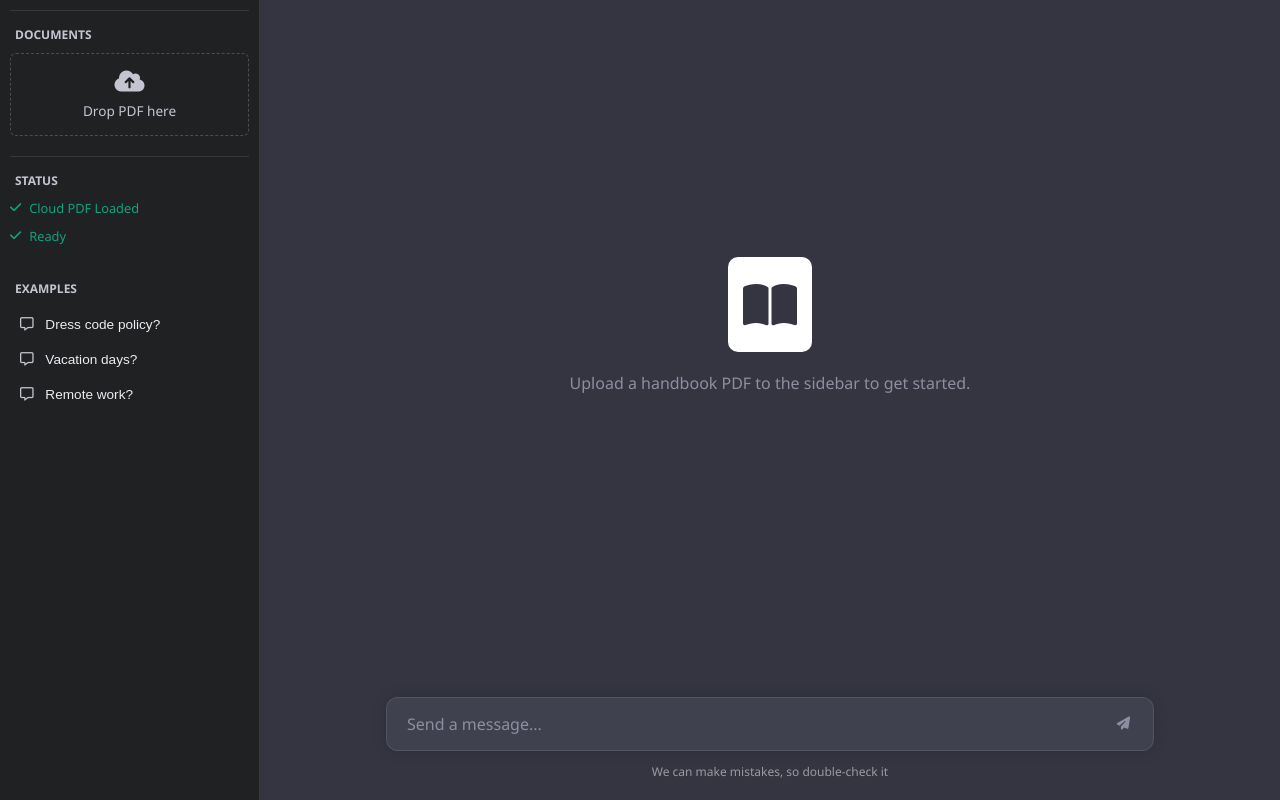
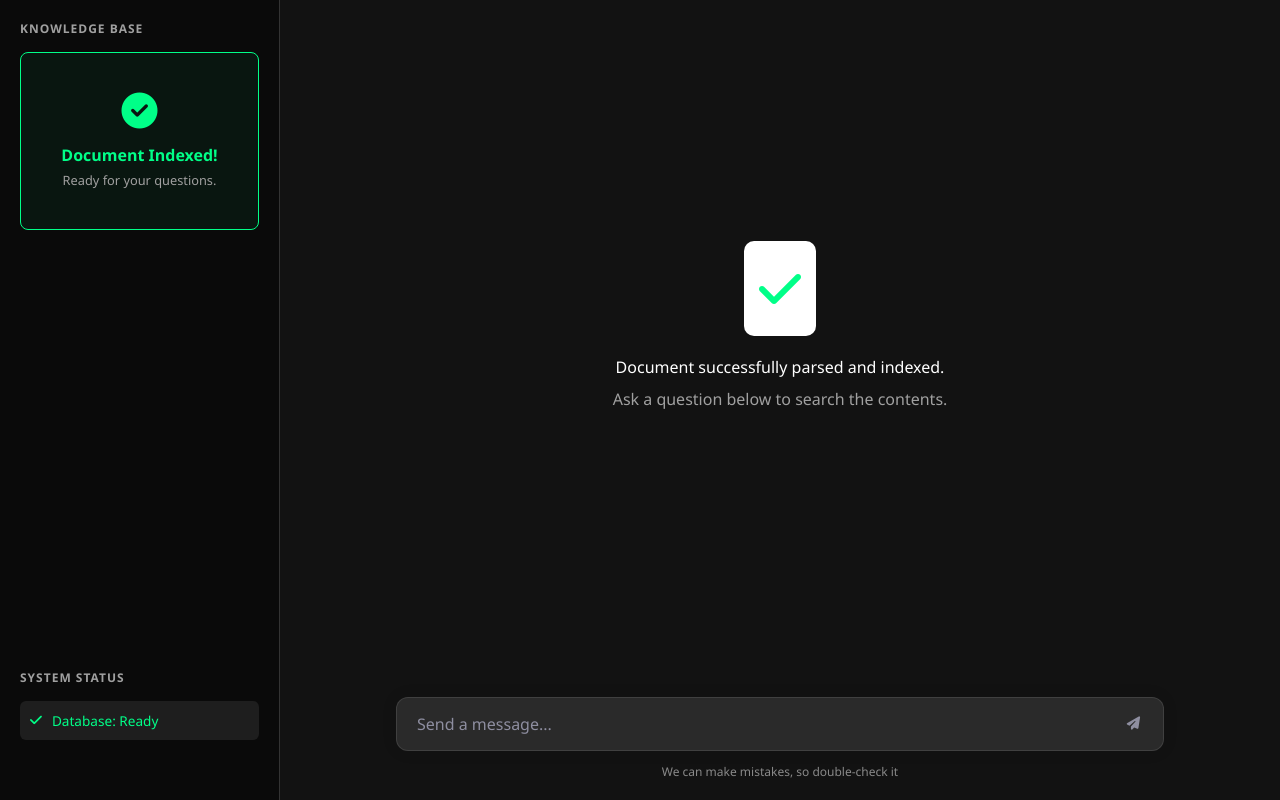
Before and after one commit to NichoHo/faq-assistant, a Flask app: page / in a window 1280 px wide. Run offline with Flask 3, Linux system fonts and the light colour scheme.

Commit message:
change sidebar design

```diff
--- a/static/style.css
+++ b/static/style.css
@@ -1,13 +1,13 @@
 :root {
-    --bg-sidebar: #202123;
-    --bg-main: #343541;
-    --bg-card: #444654;
-    --bg-input: #40414F;
-    --text-primary: #ECECF1;
-    --text-secondary: #C5C5D2;
-    --accent: #10a37f;
-    --accent-hover: #1a7f64;
-    --border: #4d4d4f;
+    --bg-sidebar: #0A0A0A;
+    --bg-main: #121212;
+    --bg-card: #1E1E1E;
+    --bg-input: #2A2A2A;
+    --text-primary: #FFFFFF;
+    --text-secondary: #A0A0A0;
+    --accent: #00FF88;
+    --accent-hover: #00CC6A;
+    --border: #333333;
 }
 
 * {
@@ -27,84 +27,98 @@ body {
 
 /* Sidebar */
 .sidebar {
-    width: 260px;
+    width: 280px;
     background-color: var(--bg-sidebar);
     display: flex;
     flex-direction: column;
-    padding: 10px;
-    border-right: 1px solid rgba(255,255,255,0.1);
+    padding: 20px;
+    border-right: 1px solid var(--border);
     flex-shrink: 0;
 }
 
 .sidebar-section {
     margin-bottom: 20px;
-    border-top: 1px solid rgba(255,255,255,0.1);
-    padding-top: 15px;
 }
 
 .sidebar-title {
     font-size: 0.75rem;
     color: var(--text-secondary);
-    font-weight: 600;
-    margin-bottom: 10px;
-    padding: 0 5px;
+    font-weight: 700;
+    margin-bottom: 15px;
+    letter-spacing: 1px;
     text-transform: uppercase;
 }
 
+/* Enhanced Upload Area */
 .upload-area {
-    border: 1px dashed rgba(255,255,255,0.2);
-    border-radius: 6px;
-    padding: 15px;
+    border: 2px dashed var(--border);
+    border-radius: 8px;
+    padding: 40px 20px;
     text-align: center;
     cursor: pointer;
-    transition: all 0.2s;
-    font-size: 0.85rem;
-    color: var(--text-secondary);
+    transition: all 0.3s ease;
+    background-color: var(--bg-card);
 }
 
 .upload-area:hover, .upload-area.drag-over {
-    background-color: rgba(255,255,255,0.05);
+    background-color: #252525;
     border-color: var(--text-primary);
 }
 
-.status-item {
+.upload-icon {
+    font-size: 36px;
+    color: var(--text-primary);
+    margin-bottom: 15px;
+}
+
+.upload-title {
+    font-weight: 600;
+    font-size: 1rem;
+    color: var(--text-primary);
+}
+
+.upload-subtitle {
     font-size: 0.8rem;
     color: var(--text-secondary);
-    margin-top: 10px;
+    margin-top: 5px;
+}
+
+/* Explicit Success State */
+.upload-success {
+    text-align: center;
+    padding: 40px 20px;
+    border: 1px solid var(--accent);
+    border-radius: 8px;
+    background: rgba(0, 255, 136, 0.05);
+    animation: fadeInUp 0.4s ease-out forwards;
+}
+
+.success-icon {
+    font-size: 36px;
+    color: var(--accent);
+    margin-bottom: 15px;
+}
+
+.status-item {
+    font-size: 0.85rem;
+    color: var(--text-secondary);
     display: flex;
     align-items: center;
-    gap: 8px;
+    gap: 10px;
+    padding: 10px;
+    background-color: var(--bg-card);
+    border-radius: 6px;
 }
 
 .status-ready {
     color: var(--accent);
 }
 
-/* Example Buttons */
-.example-btn {
-    display: block;
-    width: 100%;
-    text-align: left;
-    background: transparent;
-    border: none;
-    color: var(--text-primary);
-    padding: 10px;
-    border-radius: 6px;
-    cursor: pointer;
-    font-size: 0.85rem;
-    white-space: nowrap;
-    overflow: hidden;
-    text-overflow: ellipsis;
-    transition: background 0.2s;
-}
-
-.example-btn:hover {
-    background-color: #2A2B32;
-}
-
-.example-btn i {
-    margin-right: 8px;
+.progress-text {
+    font-size: 0.75rem;
+    margin-top: 8px;
     color: var(--text-secondary);
+    text-align: center;
 }
 
 /* Main Chat Area */
--- a/templates/index.html
+++ b/templates/index.html
@@ -12,42 +12,33 @@
 
     <div class="sidebar">
         <div class="sidebar-section">
-            <div class="sidebar-title">Documents</div>
+            <div class="sidebar-title">Knowledge Base</div>
+
             <div class="upload-area" id="uploadArea">
-                <i class="fas fa-cloud-upload-alt" style="font-size: 24px; margin-bottom: 8px;"></i>
-                <p>Drop PDF here</p>
+                <i class="fas fa-file-upload upload-icon"></i>
+                <p class="upload-title">Upload Document</p>
+                <p class="upload-subtitle">Drop PDF here to index</p>
                 <input type="file" id="fileInput" accept=".pdf" hidden>
+            </div>
+
+            <div class="upload-success" id="uploadSuccess" style="display: none;">
+                <i class="fas fa-check-circle success-icon"></i>
+                <p class="upload-title" style="color: var(--accent);">Document Indexed!</p>
+                <p class="upload-subtitle">Ready for your questions.</p>
             </div>
 
             <div class="upload-progress" id="uploadProgress" style="display: none;">
                 <div class="progress-fill" id="progressFill"></div>
             </div>
-            <div id="progressText" style="font-size: 0.75rem; margin-top: 5px; color: #8e8ea0; display: none;"></div>
+            <div id="progressText" class="progress-text" style="display: none;"></div>
         </div>
 
-        <div class="sidebar-section">
-            <div class="sidebar-title">Status</div>
-            <div class="status-item">
-                <i class="fas fa-file-pdf" id="pdfIcon"></i>
-                <span id="pdfStatus">No PDF uploaded</span>
-            </div>
+        <div class="sidebar-section" style="border:none; margin-top: auto; padding-bottom: 20px;">
+            <div class="sidebar-title">System Status</div>
             <div class="status-item">
                 <i class="fas fa-database" id="dbIcon"></i>
-                <span id="vectorStatus">Not Ready</span>
+                <span id="vectorStatus">Database: Waiting...</span>
             </div>
-        </div>
-
-        <div class="sidebar-section" style="border:none; flex-grow: 1; overflow-y: auto;">
-            <div class="sidebar-title">Examples</div>
-            <button class="example-btn" onclick="useExample(this)">
-                <i class="far fa-comment-alt"></i> Dress code policy?
-            </button>
-            <button class="example-btn" onclick="useExample(this)">
-                <i class="far fa-comment-alt"></i> Vacation days?
-            </button>
-            <button class="example-btn" onclick="useExample(this)">
-                <i class="far fa-comment-alt"></i> Remote work?
-            </button>
         </div>
     </div>
 
@@ -154,27 +145,32 @@
             fetch('/status')
             .then(response => response.json())
             .then(data => {
-                if (data.upload_enabled === false) {
-                    const uploadArea = document.getElementById('uploadArea');
-                    uploadArea.style.opacity = '0.5';
-                    uploadArea.style.pointerEvents = 'none';
-                    uploadArea.querySelector('p').textContent = 'Upload disabled (deployed mode)';
-                }
-                if (data.pdfs_uploaded) {
-                    const pdfIcon = document.getElementById('pdfIcon');
-                    pdfIcon.className = 'fas fa-check status-ready';
-                    document.getElementById('pdfStatus').textContent = `${data.pdf_count} PDF Loaded`;
-                    document.getElementById('pdfStatus').className = 'status-ready';
-                }
                 if (data.vectorstore_ready) {
+                    // Update Database Status
                     const dbIcon = document.getElementById('dbIcon');
                     dbIcon.className = 'fas fa-check status-ready';
-                    document.getElementById('vectorStatus').textContent = 'Ready';
+                    document.getElementById('vectorStatus').textContent = 'Database: Ready';
                     document.getElementById('vectorStatus').className = 'status-ready';
+
+                    // Enable Chat
                     document.getElementById('questionInput').disabled = false;
                     document.getElementById('sendBtn').disabled = false;
-                } else if (data.deployment === 'vercel') {
-                    document.getElementById('vectorStatus').textContent = 'Add PDFs to documents/ and redeploy';
+
+                    // Transform the UI to make the upload explicitly known
+                    document.getElementById('uploadArea').style.display = 'none';
+                    document.getElementById('uploadSuccess').style.display = 'block';
+
+                    // Update Welcome Message
+                    const welcomeMessage = document.getElementById('welcomeMessage');
+                    if (welcomeMessage && welcomeMessage.style.display !== 'none') {
+                         welcomeMessage.innerHTML = `
+                            <div class="welcome-icon" style="color: var(--accent);">
+                                <i class="fas fa-check"></i>
+                            </div>
+                            <p style="color: var(--text-primary);">Document successfully parsed and indexed.</p>
+                            <p style="color: var(--text-secondary); margin-top: 10px;">Ask a question below to search the contents.</p>
+                         `;
+                    }
                 }
             });
         }
```
